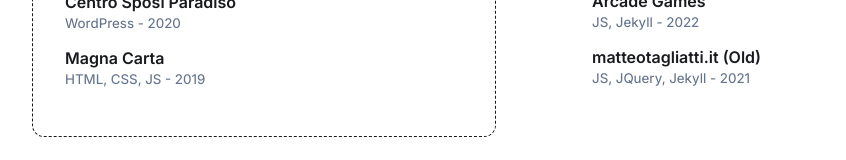
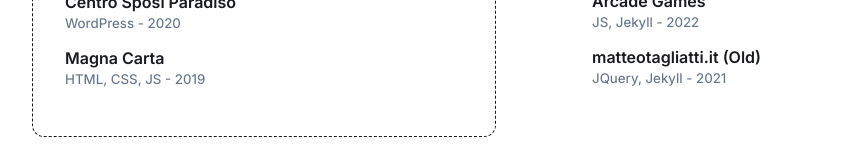
Before and after one commit to matteotagliatti/matteotagliatti.it-v2, a Vue app: page / in a window 1280 px wide. Shown: the part 539-699 px from the top of the page, without its empty margins (112-958 px from the left). Built offline with nearby package versions, Linux system fonts and the light colour scheme; no server answers.

Commit message:
update tech

```diff
--- a/src/App.vue
+++ b/src/App.vue
@@ -132,7 +132,7 @@ export default {
         },
         {
           title: "matteotagliatti.it (Old)",
-          tech: "JS, JQuery, Jekyll",
+          tech: "JQuery, Jekyll",
           date: "2021",
           link: "https://github.com/matteotagliatti/matteotagliatti.it-v1",
         },
```
